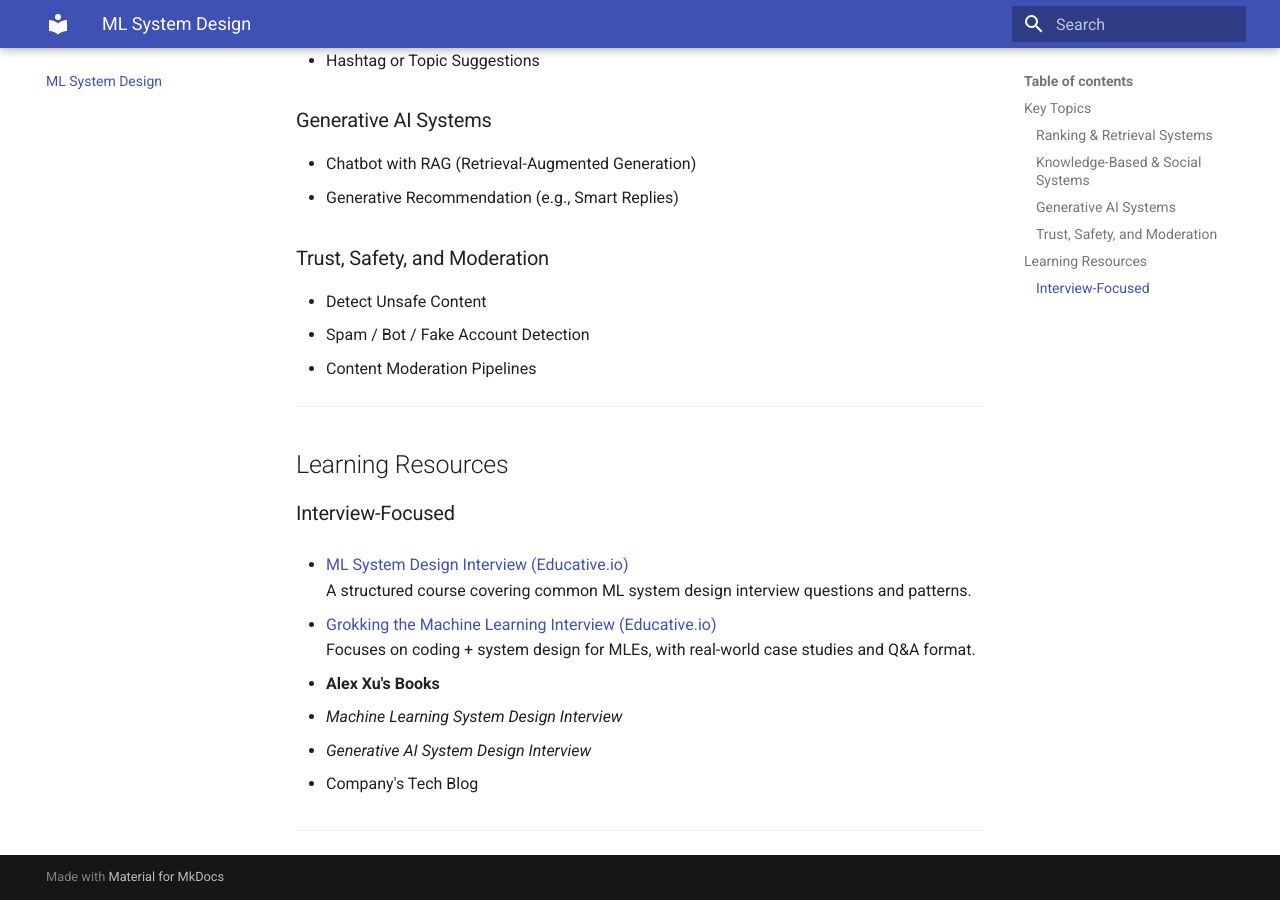
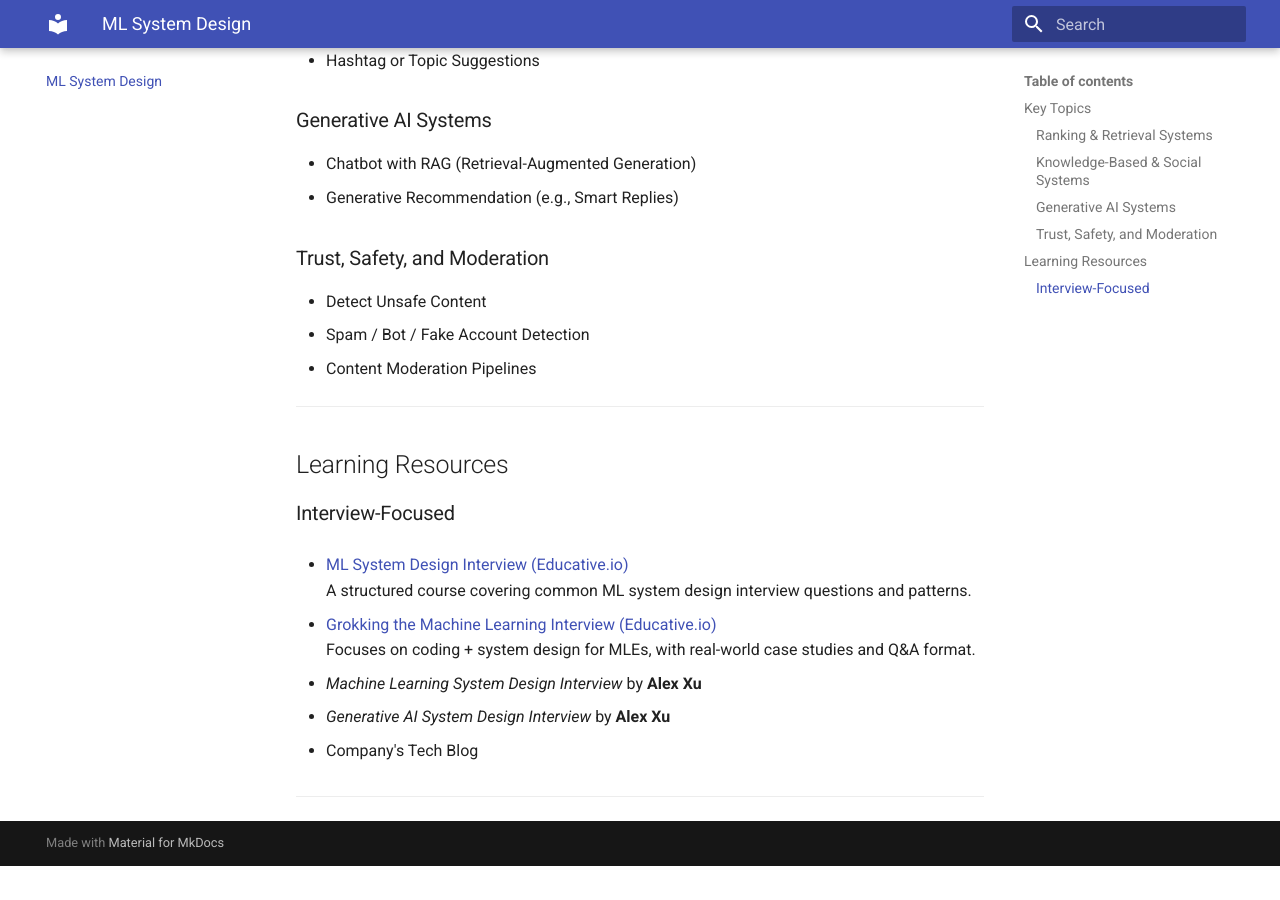
Before and after one commit to MelodyMD/MLE101, an MkDocs documentation site: the page built from docs/ml_system_design.md, in a window 1280 px wide and 900 px high, scrolled down 624 px. Built offline with MkDocs 1.6.1 and Material for MkDocs 9.7.7, drawn with Linux system fonts in a browser that asks for light colours; after the commit the page ends 1490 px from its top, so only the background shows below that.

Commit message:
fix the book

```diff
--- a/docs/ml_system_design.md
+++ b/docs/ml_system_design.md
@@ -37,9 +37,9 @@
 - [Grokking the Machine Learning Interview (Educative.io)](https://www.educative.io/courses/grokking-the-machine-learning-interview)
   Focuses on coding + system design for MLEs, with real-world case studies and Q&A format.
 
-- **Alex Xu's Books**
-  - *Machine Learning System Design Interview*
-  - *Generative AI System Design Interview*
+- *Machine Learning System Design Interview* by **Alex Xu**
+
+- *Generative AI System Design Interview* by **Alex Xu**
 
 - Company's Tech Blog
 
```
